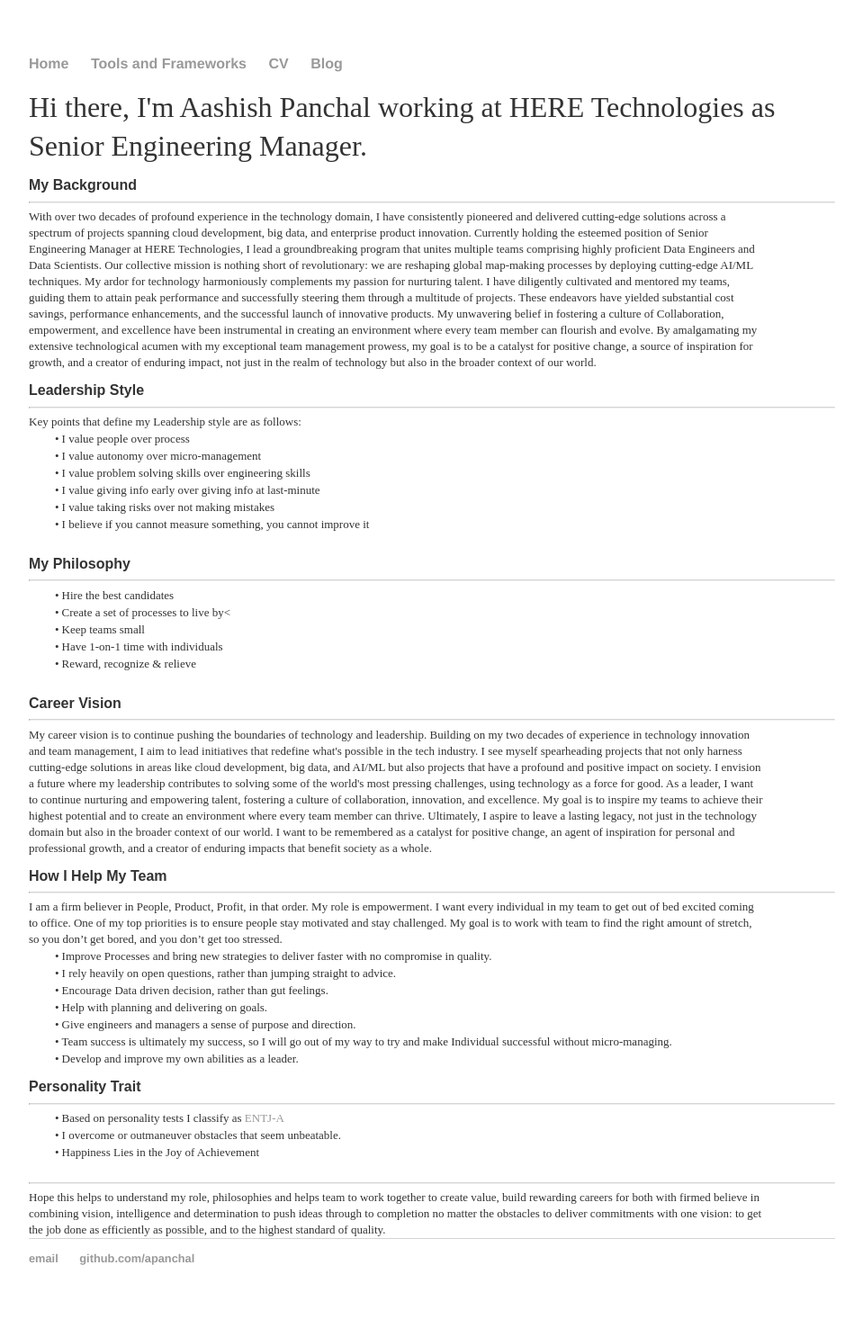
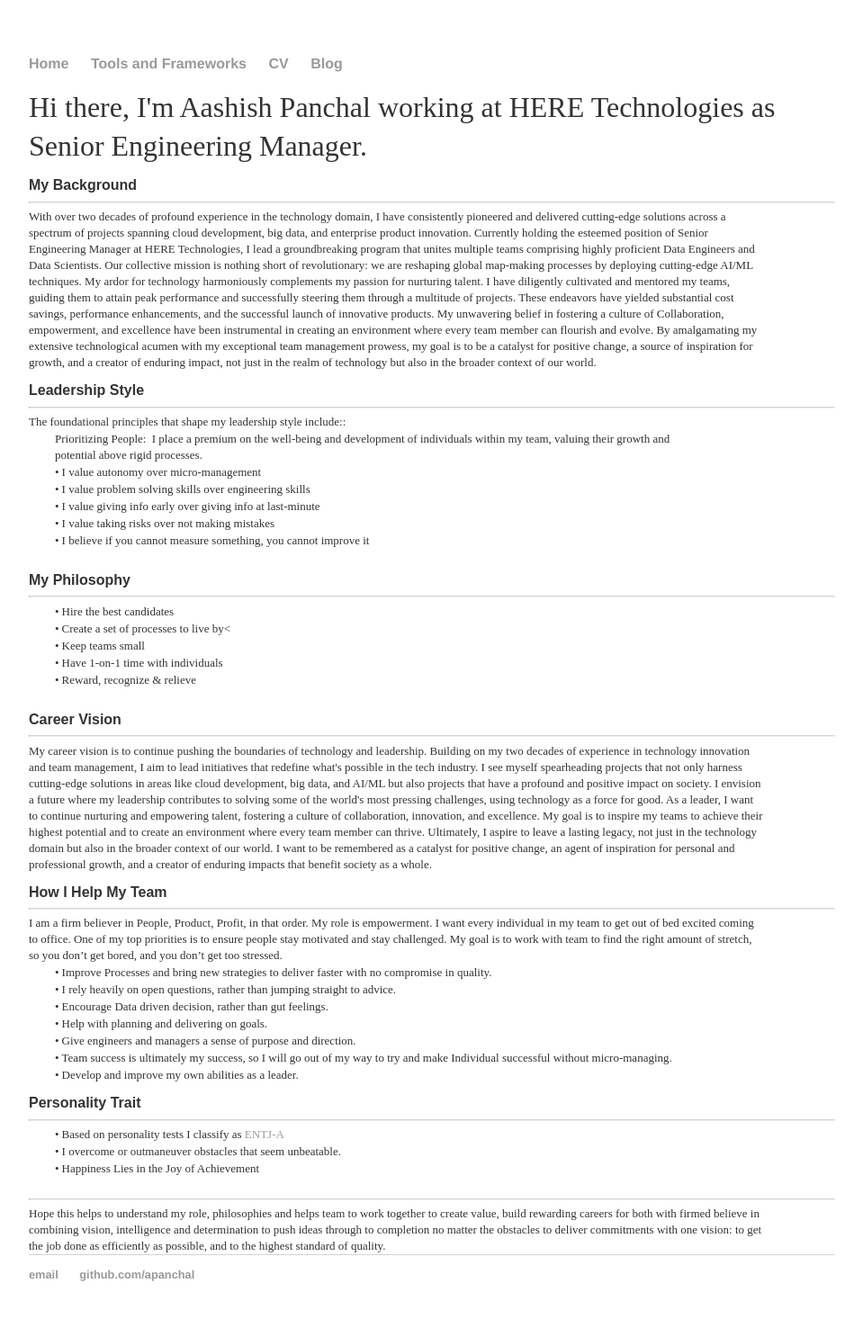
Before and after one commit to apanchal/apanchal.github.io, a Jekyll site: the page built from index.html, in a window 1280 px wide. Shown: the whole page at 90% size, without its empty margins (160-1119 px from the left). Built offline with Jekyll 4.4.1, drawn with Linux system fonts in a browser that asks for light colours.

Commit message:
Update index.html

```diff
--- a/index.html
+++ b/index.html
@@ -27,8 +27,13 @@
 		<div>
 			<p class="p8 ft13">Leadership Style</p>
 			<hr class="new1">
-			<p class="p5 ft1">Key points that define my Leadership style are as follows:</p>
-			<p class="p20 ft1"><span class="ft1">•</span><span class="ft7">I value people over process</span></p>
+			<p class="p5 ft1">The foundational principles that shape my leadership style include::</p>
+			<p class="p20 ft1">
+				<span class="ft1">Prioritizing People:</span>
+				<span class="ft7">
+					I place a premium on the well-being and development of individuals within my team, valuing their growth and potential above rigid processes.
+				</span>
+			</p>
 			<p class="p20 ft1"><span class="ft1">•</span><span class="ft7">I value autonomy over micro-management</span></p>
 			<p class="p20 ft1"><span class="ft1">•</span><span class="ft7">I value problem solving skills over engineering skills</span></p>
 			<p class="p20 ft1"><span class="ft1">•</span><span class="ft7">I value giving info early over giving info at last-minute</span></p>
```
